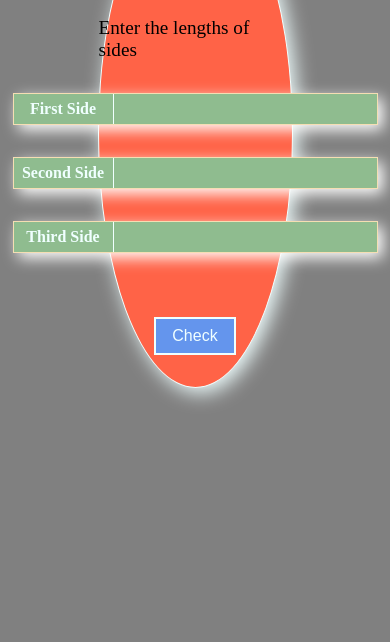
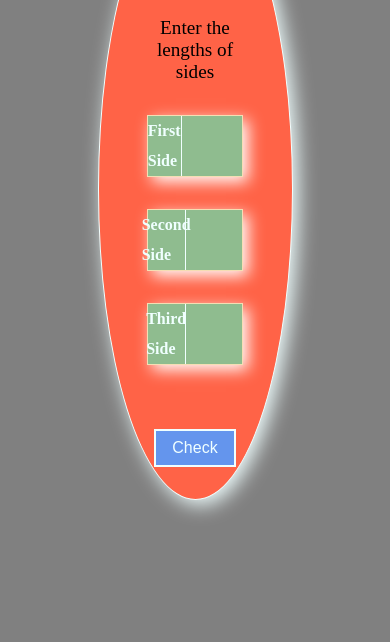
Before and after one commit to Can-Bin/Check-Triangle, a plain HTML site: page index.html in a window 390 px wide. Shown: the part 202-844 px from the top of the page. Drawn offline with Linux system fonts and the light colour scheme.

Commit message:
media query added

```diff
--- a/style.css
+++ b/style.css
@@ -76,7 +76,7 @@ input{
 .text{
     border-right: 1px solid;
     line-height: 30px;
-    width: 100px;
+    width: 9rem;
     display: flex;
     align-items: center;
     justify-content: center;
@@ -98,5 +98,30 @@ p{
     display: flex;
     justify-content: center;
     align-items: center;
+    width: 80%;
 
 }
+
+@media screen and (max-width: 900px){
+    .field{
+        width: 50%;
+    }
+
+    .text{
+        width: 40%;
+    }
+
+    input{
+        width: 50px;
+        margin-right: 1rem;
+        /* display: flex; */
+        text-align: center;
+    }
+
+    h1,
+    p,
+    #output{
+        width: 60%;
+        text-align: center;
+    }
+}
```
